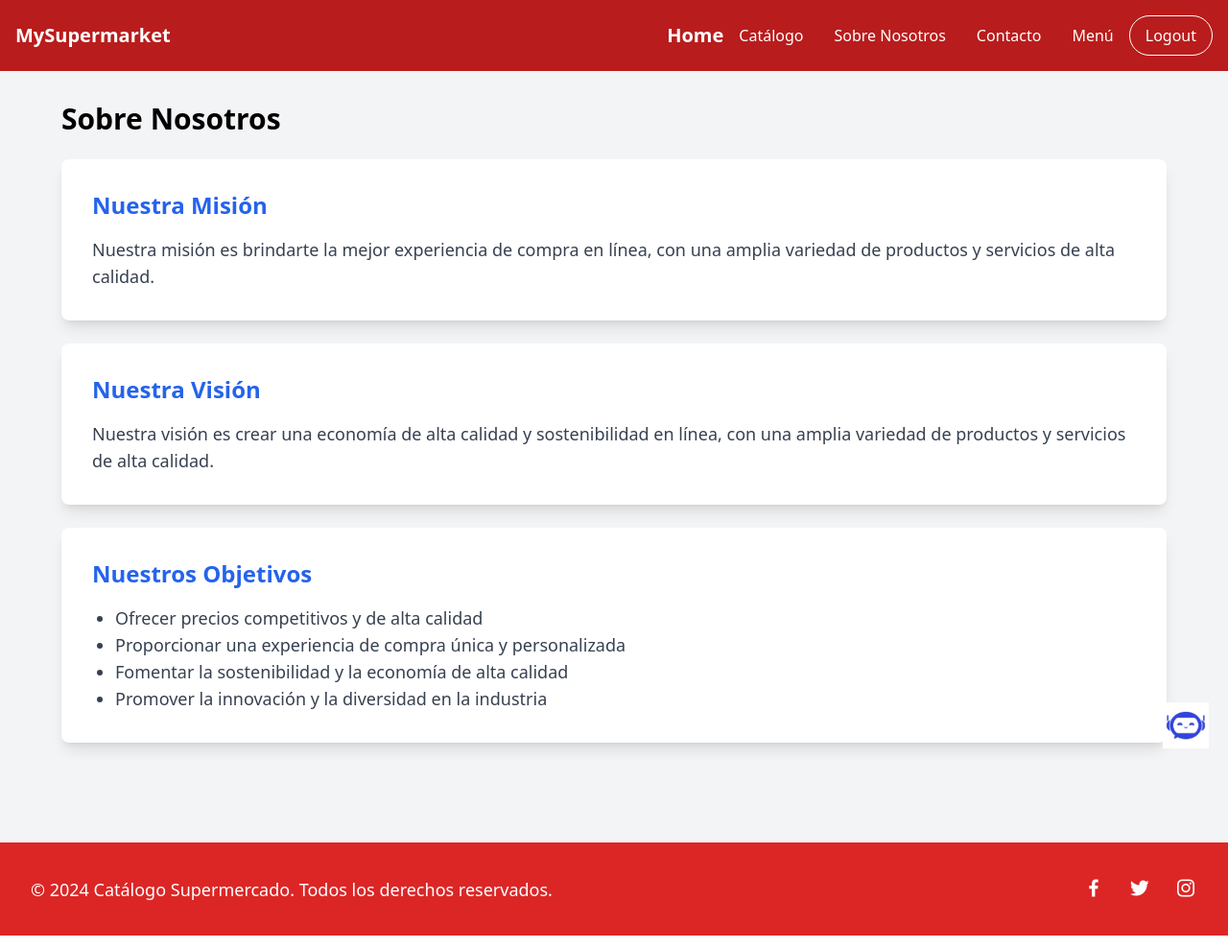
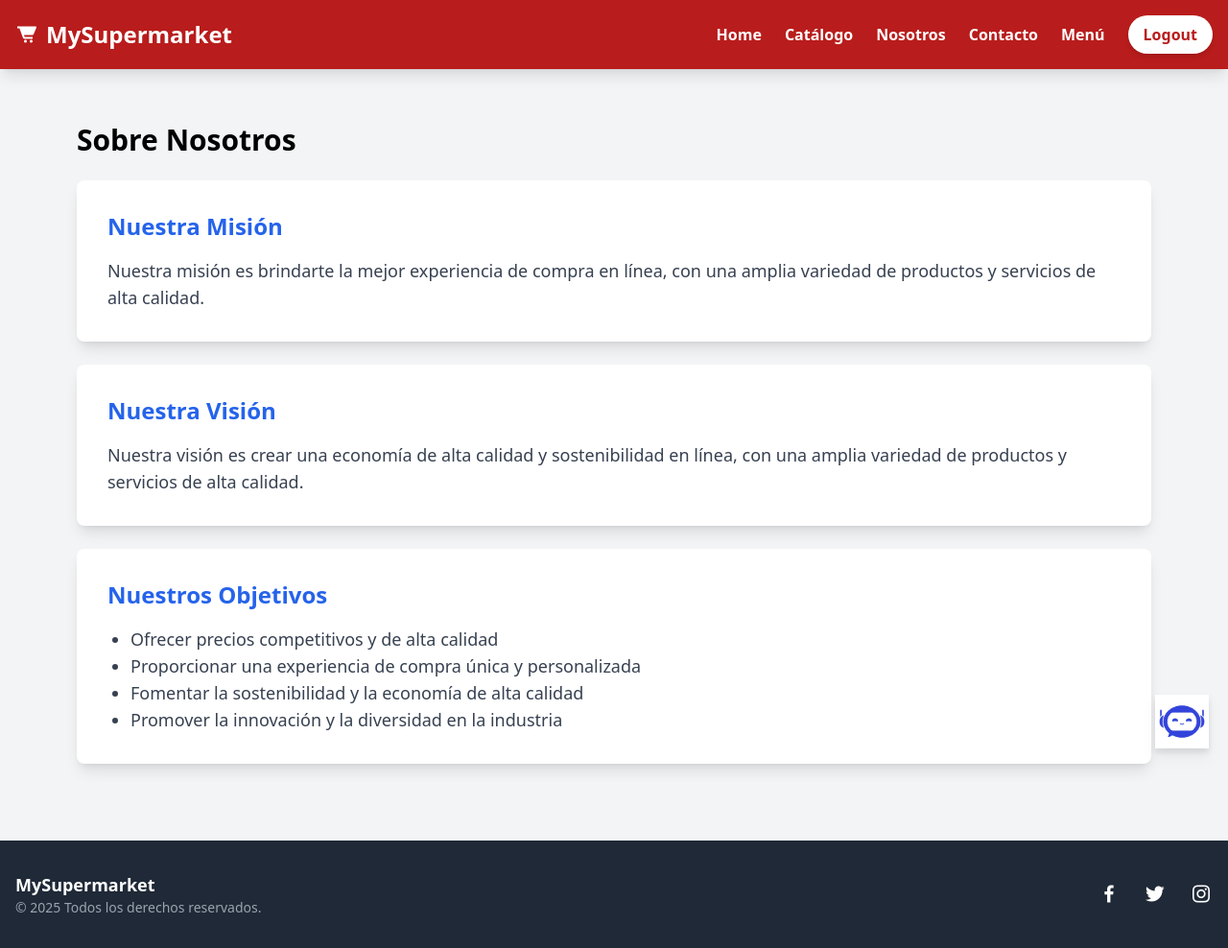
Before and after one commit to Kadir011/Sistema-de-Ventas-Supermercado, a Django app: page /about/ in a window 1280 px wide. Shown: the whole page at 96% size. Run offline with Django 5.2, Linux system fonts and the light colour scheme; the visitor is signed in with stand-in values (Sample User, id 1); some libraries are stand-ins or nearby versions.

Commit message:
responsividad en la template base para todo el sistema

```diff
--- a/templates/components/base.html
+++ b/templates/components/base.html
@@ -7,82 +7,150 @@
     <title>{% block title %} {% endblock %}</title>
     <link rel="icon" type="image/x-icon" href="{% static 'favicon.ico' %}">
     <link href='https://unpkg.com/boxicons@2.1.4/css/boxicons.min.css' rel='stylesheet'>
+
     <script src="https://cdn.tailwindcss.com"></script>
+    <script>
+        tailwind.config = {
+            theme: {
+                extend: {
+                    animation: {
+                        'fade-in': 'fadeIn 0.5s ease-out',
+                        'slide-up': 'slideUp 0.5s ease-out',
+                        'slide-in-right': 'slideInRight 0.3s ease-out',
+                    },
+                    keyframes: {
+                        fadeIn: {
+                            '0%': { opacity: '0' },
+                            '100%': { opacity: '1' },
+                        },
+                        slideUp: {
+                            '0%': { transform: 'translateY(20px)', opacity: '0' },
+                            '100%': { transform: 'translateY(0)', opacity: '1' },
+                        },
+                        slideInRight: {
+                            '0%': { transform: 'translateX(100%)' },
+                            '100%': { transform: 'translateX(0)' },
+                        }
+                    }
+                }
+            }
+        }
+    </script>
     <script src="https://cdn.jsdelivr.net/npm/jsbarcode@3.11.5/dist/JsBarcode.all.min.js"></script>
+    <style>
+        /* Estilos base adicionales si son necesarios */
+        .glass-effect {
+            background: rgba(255, 255, 255, 0.95);
+            backdrop-filter: blur(10px);
+        }
+    </style>
 </head>
 <body class="bg-gray-100 font-sans leading-normal tracking-normal flex flex-col min-h-screen">
-    <nav class="bg-red-700 p-4">
-        <div class="container mx-auto flex justify-between items-center">
-            <a href="{% url 'super:home' %}" class="text-white text-xl font-bold">
-                MySupermarket
+
+    <nav class="bg-red-700 shadow-lg sticky top-0 z-50">
+        <div class="container mx-auto px-4">
+            <div class="flex justify-between items-center py-4">
+                <a href="{% url 'super:home' %}" class="text-white text-2xl font-bold flex items-center gap-2 hover:scale-105 transition-transform duration-200">
+                    <i class='bx bxs-cart-alt'></i> MySupermarket
                 </a>
-            <div class="flex items-center">
-                <a href="{% url 'super:home' %}" class="text-white hover:text-gray-200 text-xl font-bold">Home</a>
-                <a href="{% url 'super:catalog'%}" class="text-white hover:text-gray-300 px-4">Catálogo</a>
-                <a href="{% url 'super:about' %}" class="text-white hover:text-gray-300 px-4">Sobre Nosotros</a>
-                <a href="{% url 'super:contact'%}" class="text-white hover:text-gray-300 px-4">Contacto</a>
+
+                <button id="mobile-menu-btn" class="md:hidden text-white focus:outline-none">
+                    <i class='bx bx-menu text-3xl'></i>
+                </button>
+
+                <div class="hidden md:flex items-center space-x-6">
+                    <a href="{% url 'super:home' %}" class="text-white hover:text-yellow-300 font-semibold transition-colors">Home</a>
+                    <a href="{% url 'super:catalog'%}" class="text-white hover:text-yellow-300 font-semibold transition-colors">Catálogo</a>
+                    <a href="{% url 'super:about' %}" class="text-white hover:text-yellow-300 font-semibold transition-colors">Nosotros</a>
+                    <a href="{% url 'super:contact'%}" class="text-white hover:text-yellow-300 font-semibold transition-colors">Contacto</a>
 
                     {% if user.is_authenticated %}
                         {% if user.is_superuser %}
-                        <a href="{% url 'super:menu' %}" class="text-white hover:text-gray-300 px-4">Menú</a>
+                            <a href="{% url 'super:menu' %}" class="text-white hover:text-yellow-300 font-semibold transition-colors">Menú</a>
                         {% endif %}
-                    <a href="{% url 'security:logout' %}" class="text-white border border-white hover:bg-white hover:text-red-700 px-4 py-2 rounded-full transition-all duration-200">Logout</a>
+                        <a href="{% url 'security:logout' %}" class="bg-white text-red-700 hover:bg-red-100 px-4 py-2 rounded-full font-bold transition-all shadow-md transform hover:-translate-y-1">
+                            Logout
+                        </a>
                     {% else %}
-                    <a href="{% url 'security:login' %}" class="text-white border border-white hover:bg-white hover:text-red-700 px-4 py-2 rounded-full transition-all duration-200">
+                        <a href="{% url 'security:login' %}" class="bg-white text-red-700 hover:bg-red-100 px-4 py-2 rounded-full font-bold transition-all shadow-md transform hover:-translate-y-1">
                             Login
                         </a>
                     {% endif %}
                 </div>
             </div>
+
+            <div id="mobile-menu" class="hidden md:hidden pb-4 animate-slide-up">
+                <div class="flex flex-col space-y-3">
+                    <a href="{% url 'super:home' %}" class="text-white hover:bg-red-800 px-3 py-2 rounded transition-colors">Home</a>
+                    <a href="{% url 'super:catalog'%}" class="text-white hover:bg-red-800 px-3 py-2 rounded transition-colors">Catálogo</a>
+                    <a href="{% url 'super:about' %}" class="text-white hover:bg-red-800 px-3 py-2 rounded transition-colors">Nosotros</a>
+                    <a href="{% url 'super:contact'%}" class="text-white hover:bg-red-800 px-3 py-2 rounded transition-colors">Contacto</a>
+                    {% if user.is_authenticated %}
+                        {% if user.is_superuser %}
+                            <a href="{% url 'super:menu' %}" class="text-white hover:bg-red-800 px-3 py-2 rounded transition-colors">Menú</a>
+                        {% endif %}
+                        <a href="{% url 'security:logout' %}" class="bg-white text-red-700 text-center py-2 rounded font-bold">Logout</a>
+                    {% else %}
+                        <a href="{% url 'security:login' %}" class="bg-white text-red-700 text-center py-2 rounded font-bold">Login</a>
+                    {% endif %}
+                </div>
+            </div>
+        </div>
     </nav>
 
-    <!-- Chatbot Button -->
-    <div id="chatbot-button" class="fixed bottom-5 right-5 z-50">
-        <img src="{% static 'img/chatbot.png' %}" alt="Chatbot" class="cursor-pointer w-12 h-12" />
+    <div id="chatbot-button" class="fixed bottom-5 right-5 z-50 hover:scale-110 transition-transform duration-300">
+        <img src="{% static 'img/chatbot.png' %}" alt="Chatbot" class="cursor-pointer w-14 h-14 drop-shadow-lg" />
     </div>
 
-    <!-- Chatbot Modal -->
-    <div id="chatbot-modal" class="hidden fixed inset-0 bg-gray-800 bg-opacity-70 flex items-center justify-center z-40">
-        <div class="bg-white rounded-lg shadow-lg w-96">
+    <div id="chatbot-modal" class="hidden fixed inset-0 bg-gray-800 bg-opacity-70 flex items-center justify-center z-40 backdrop-blur-sm">
+        <div class="bg-white rounded-lg shadow-2xl w-96 transform transition-all scale-100 animate-slide-up">
+            <div class="p-4 bg-red-600 rounded-t-lg text-white flex justify-between items-center">
+                <h2 class="text-xl font-semibold">Asistente Virtual</h2>
+                <button id="close-chatbot" class="hover:text-gray-200 text-2xl">&times;</button>
+            </div>
             <div class="p-4">
-                <h2 class="text-xl font-semibold text-center mb-4">Chatbot</h2>
-                <div id="message-container" class="border border-gray-300 rounded h-72 overflow-y-auto p-3 mb-3 bg-gray-100">
-                    <!-- Messages will be appended here -->
+                <div id="message-container" class="border border-gray-200 rounded-lg h-72 overflow-y-auto p-3 mb-3 bg-gray-50 text-sm">
                     </div>
-                <textarea id="chat-input" rows="2" class="w-full p-2 border border-gray-300 rounded focus:outline-none focus:ring-2 focus:ring-blue-500" placeholder="Escribe tu mensaje..."></textarea>
-                <div class="flex justify-between mt-2">
-                    <button id="send-message" class="bg-blue-600 text-white px-4 py-2 rounded hover:bg-blue-700 transition duration-150">Enviar</button>
-                    <button id="close-chatbot" class="text-red-500 hover:text-red-700 transition duration-150">Cerrar</button>
+                <div class="flex gap-2">
+                    <input id="chat-input" class="flex-1 p-2 border border-gray-300 rounded-lg focus:outline-none focus:ring-2 focus:ring-red-500" placeholder="Escribe tu mensaje...">
+                    <button id="send-message" class="bg-red-600 text-white px-4 py-2 rounded-lg hover:bg-red-700 transition duration-150">
+                        <i class='bx bxs-send'></i>
+                    </button>
                 </div>
             </div>
         </div>
     </div>
 
-    <main class="container mx-auto flex-1">
+    <main class="container mx-auto flex-1 px-4 py-6 animate-fade-in">
         {% block content %}
-            <!-- Aquí va el contenido específico de cada página -->
         {% endblock %}
     </main>
 
-    <footer class="bg-red-600 text-white p-8 mt-12 text-lg">
-        <div class="container mx-auto flex justify-between items-center">
-            <!-- Textos alineados a la izquierda -->
-            <p>&copy; 2024 Catálogo Supermercado. Todos los derechos reservados.</p>
-
-            <!-- Íconos alineados a la derecha -->
+    <footer class="bg-gray-800 text-white py-8 mt-auto">
+        <div class="container mx-auto px-4 flex flex-col md:flex-row justify-between items-center gap-4">
+            <div class="text-center md:text-left">
+                <p class="font-bold text-lg">MySupermarket</p>
+                <p class="text-gray-400 text-sm">&copy; 2025 Todos los derechos reservados.</p>
+            </div>
             <div class="flex gap-6">
-                <a href="#" class="hover:text-white">
-                    <i class="bx bxl-facebook text-2xl"></i>
-                </a>
-                <a href="#" class="hover:text-white">
-                    <i class="bx bxl-twitter text-2xl"></i>
-                </a>
-                <a href="#" class="hover:text-white">
-                    <i class="bx bxl-instagram text-2xl"></i>
-                </a>
+                <a href="#" class="hover:text-red-500 transition-colors transform hover:scale-125"><i class="bx bxl-facebook text-2xl"></i></a>
+                <a href="#" class="hover:text-red-500 transition-colors transform hover:scale-125"><i class="bx bxl-twitter text-2xl"></i></a>
+                <a href="#" class="hover:text-red-500 transition-colors transform hover:scale-125"><i class="bx bxl-instagram text-2xl"></i></a>
             </div>
         </div>
     </footer>
+
     <script src="{% static 'js/chatbot.js' %}"></script>
+
+    <script>
+        document.addEventListener('DOMContentLoaded', function() {
+            const btn = document.getElementById('mobile-menu-btn');
+            const menu = document.getElementById('mobile-menu');
+
+            btn.addEventListener('click', () => {
+                menu.classList.toggle('hidden');
+            });
+        });
+    </script>
 </body>
 </html>
```
Lines whose indentation alone changed are shown as unchanged.
